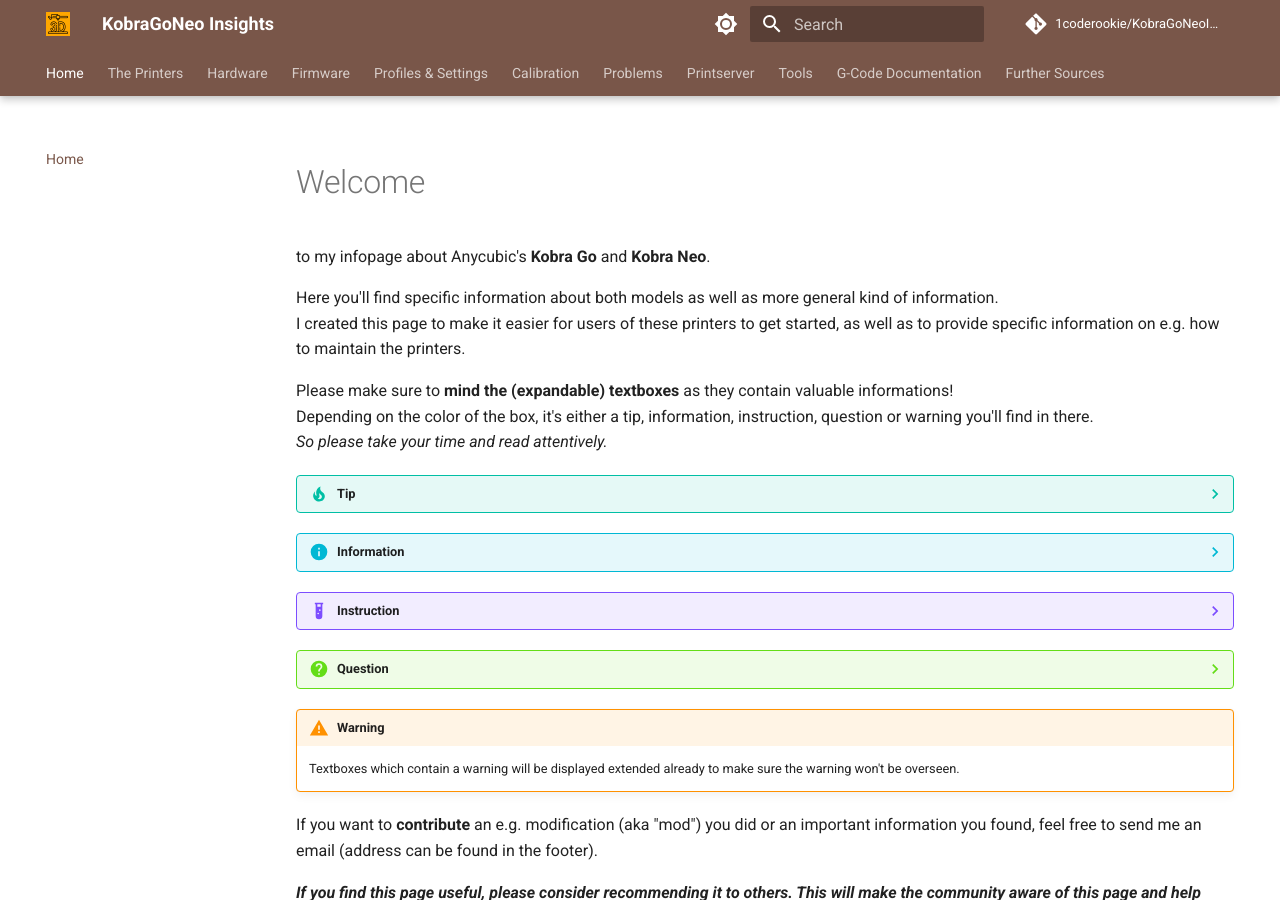
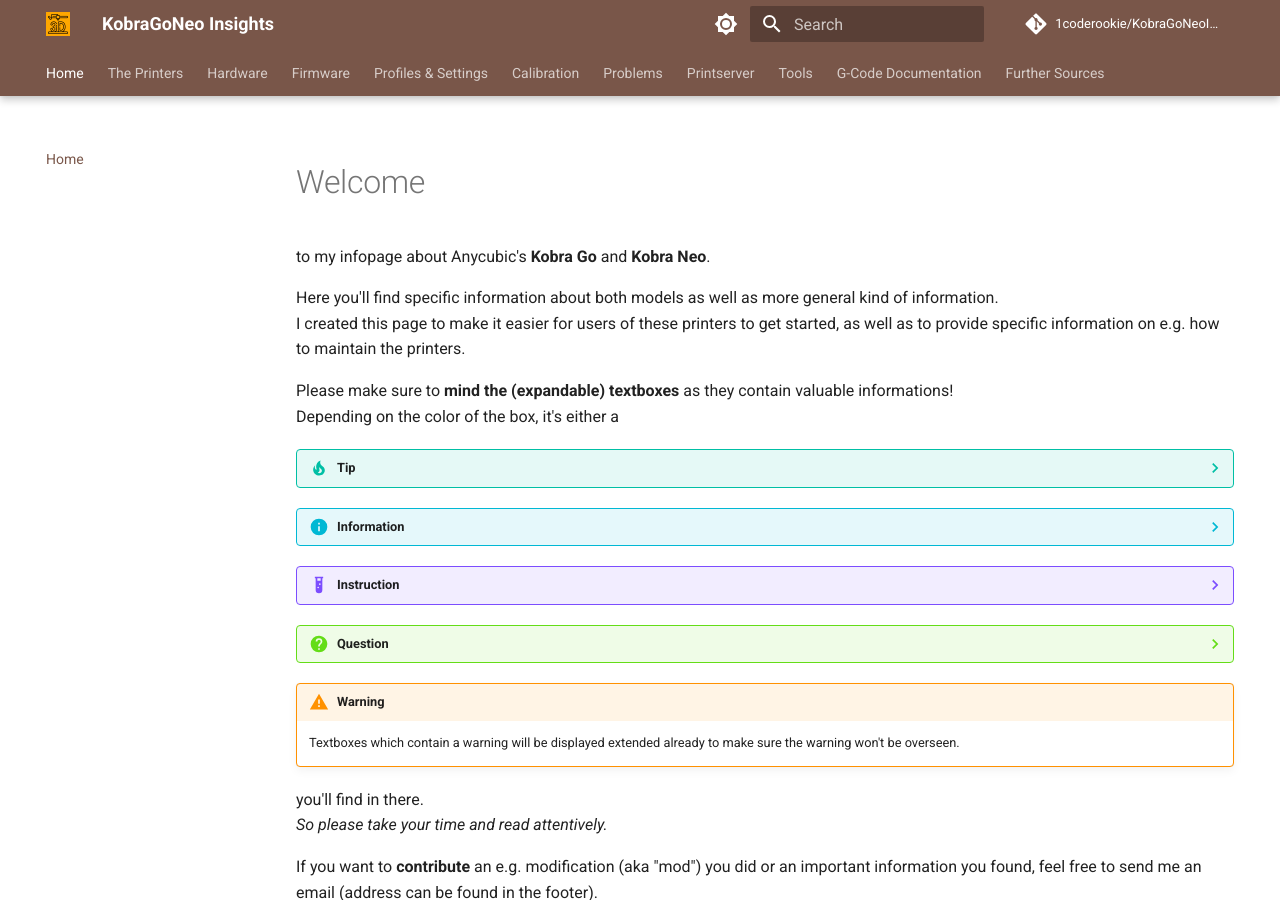
Before and after one commit to 1coderookie/KobraGoNeoInsights, an MkDocs documentation site: the page built from docs/index.md, in a window 1280 px wide and 900 px high. Built offline with MkDocs 1.6.1 and Material for MkDocs 9.7.7, drawn with Linux system fonts in a browser that asks for light colours; comment, search, counter and statistics services are not loaded.

Commit message:
Update index.md

```diff
--- a/docs/index.md
+++ b/docs/index.md
@@ -7,8 +7,7 @@
 I created this page to make it easier for users of these printers to get started, as well as to provide specific information on e.g. how to maintain the printers.
 
 Please make sure to **mind the (expandable) textboxes** as they contain valuable informations!
-Depending on the color of the box, it's either a tip, information, instruction, question or warning you'll find in there.
-*So please take your time and read attentively.*
+Depending on the color of the box, it's either a
 
 ??? tip "Tip"
 
```
Also changed, not shown: other parts of docs/index.md (+2 -1 lines).
